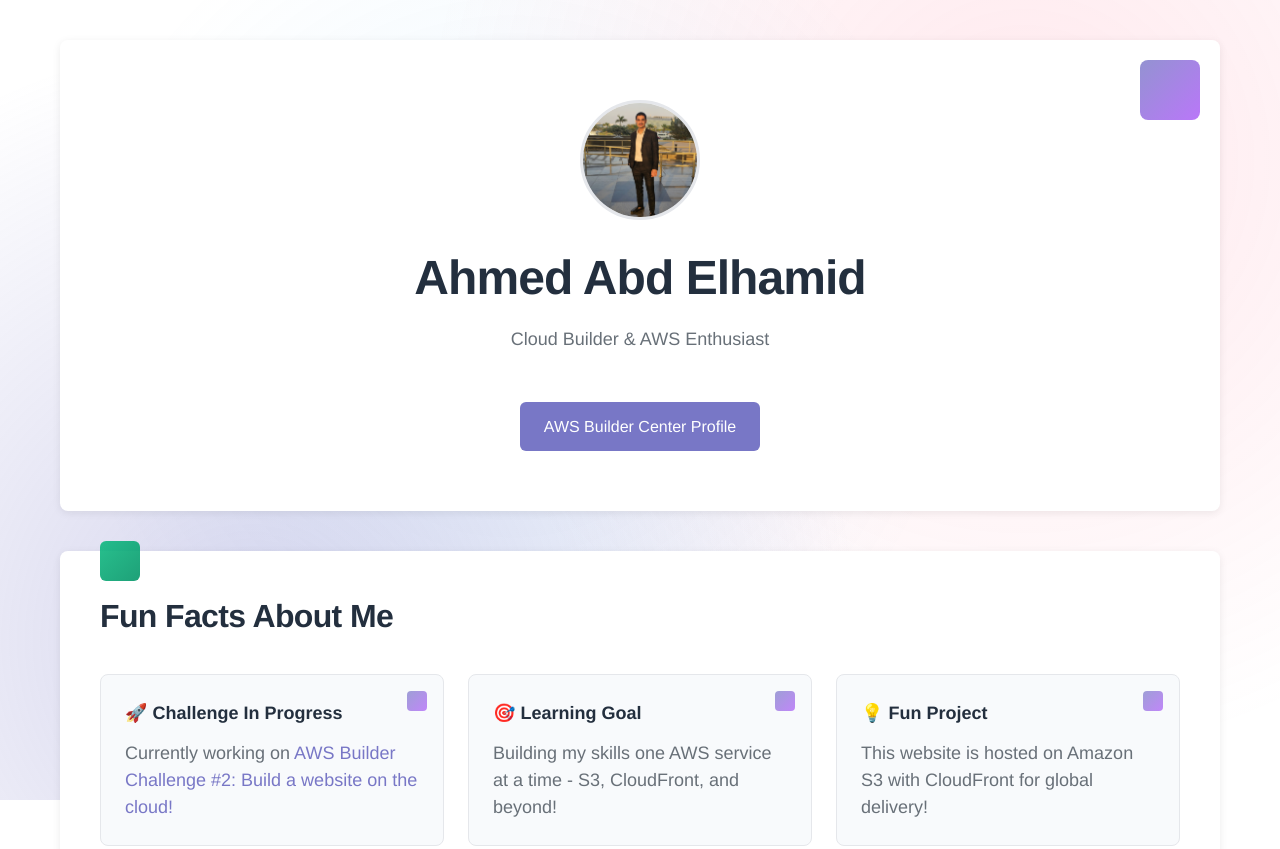
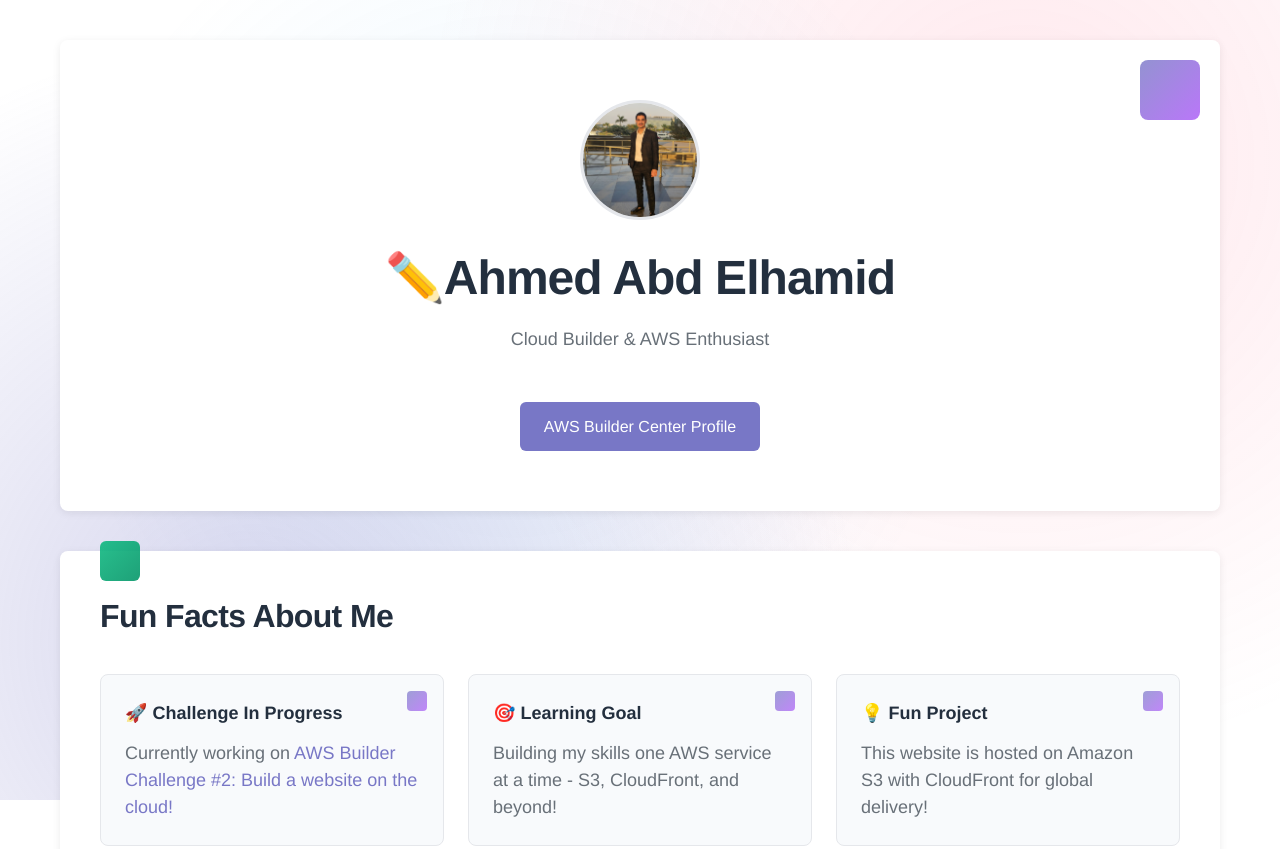
Before and after one commit to Ahmed-1399/my-builder-challenge-website, a plain HTML site: page index.html in a window 1280 px wide. Shown: the top 849 px of the page. Drawn offline with Linux system fonts and the light colour scheme.

Commit message:
Remove emoji from title and add it to h1

```diff
--- a/index.html
+++ b/index.html
@@ -3,14 +3,14 @@
 <head>
     <meta charset="UTF-8">
     <meta name="viewport" content="width=device-width, initial-scale=1.0">
-    <title>✏️Ahmed Abd Elhamid - Personal Website</title>
+    <title>Ahmed Abd Elhamid - Personal Website</title>
     <link rel="stylesheet" href="styles.css">
 </head>
 <body>
     <main>
         <section class="hero">
             <img src="profile.jpg"Your Name" class="profile-photo">
-            <h1>Ahmed Abd Elhamid</h1>
+            <h1>✏️Ahmed Abd Elhamid</h1>
             <p class="tagline">Cloud Builder & AWS Enthusiast</p>
             <a href="https://builder.aws.com/community/@ahmed03" target="_blank" class="aws-link">AWS Builder Center Profile</a>
         </section>
```
